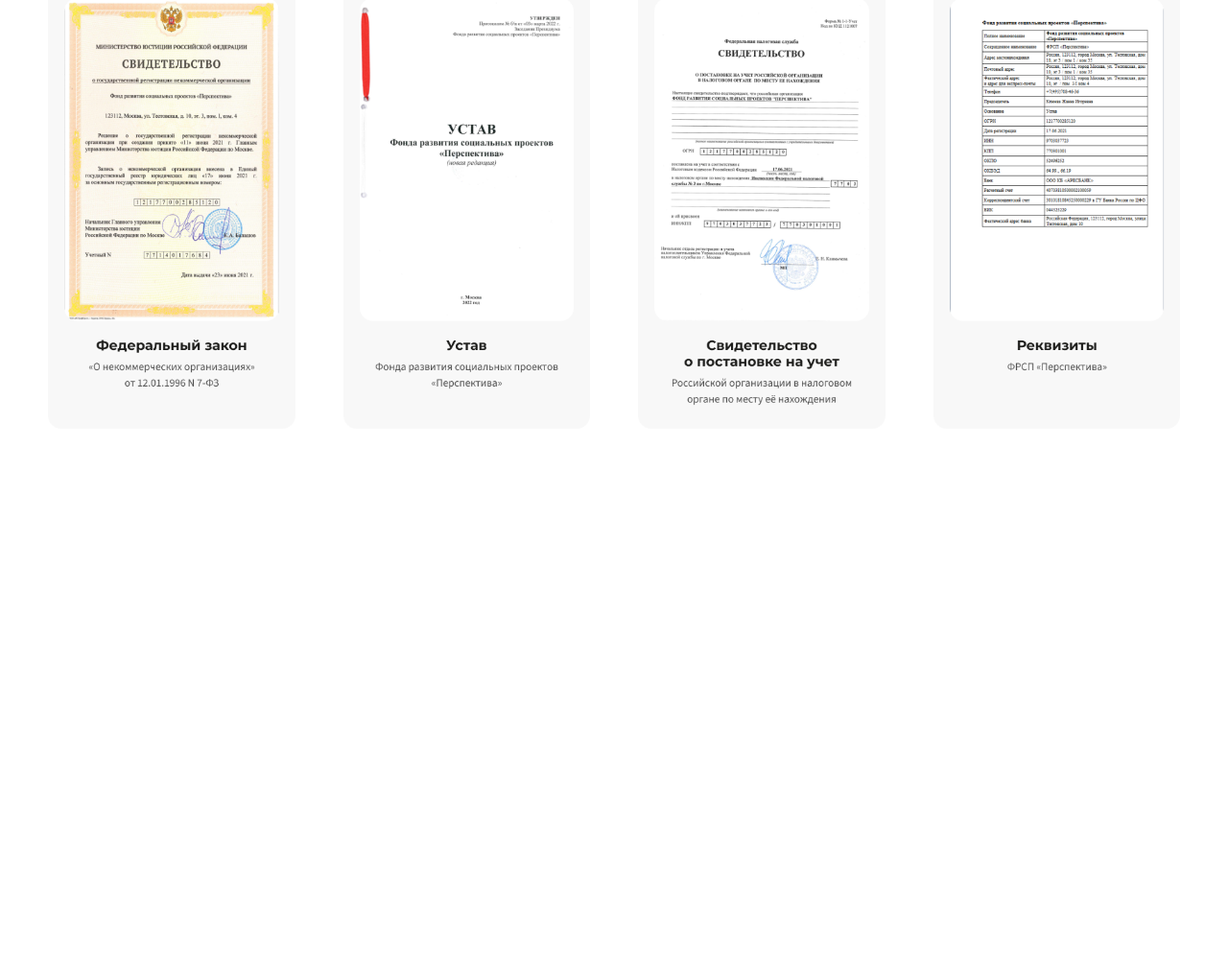
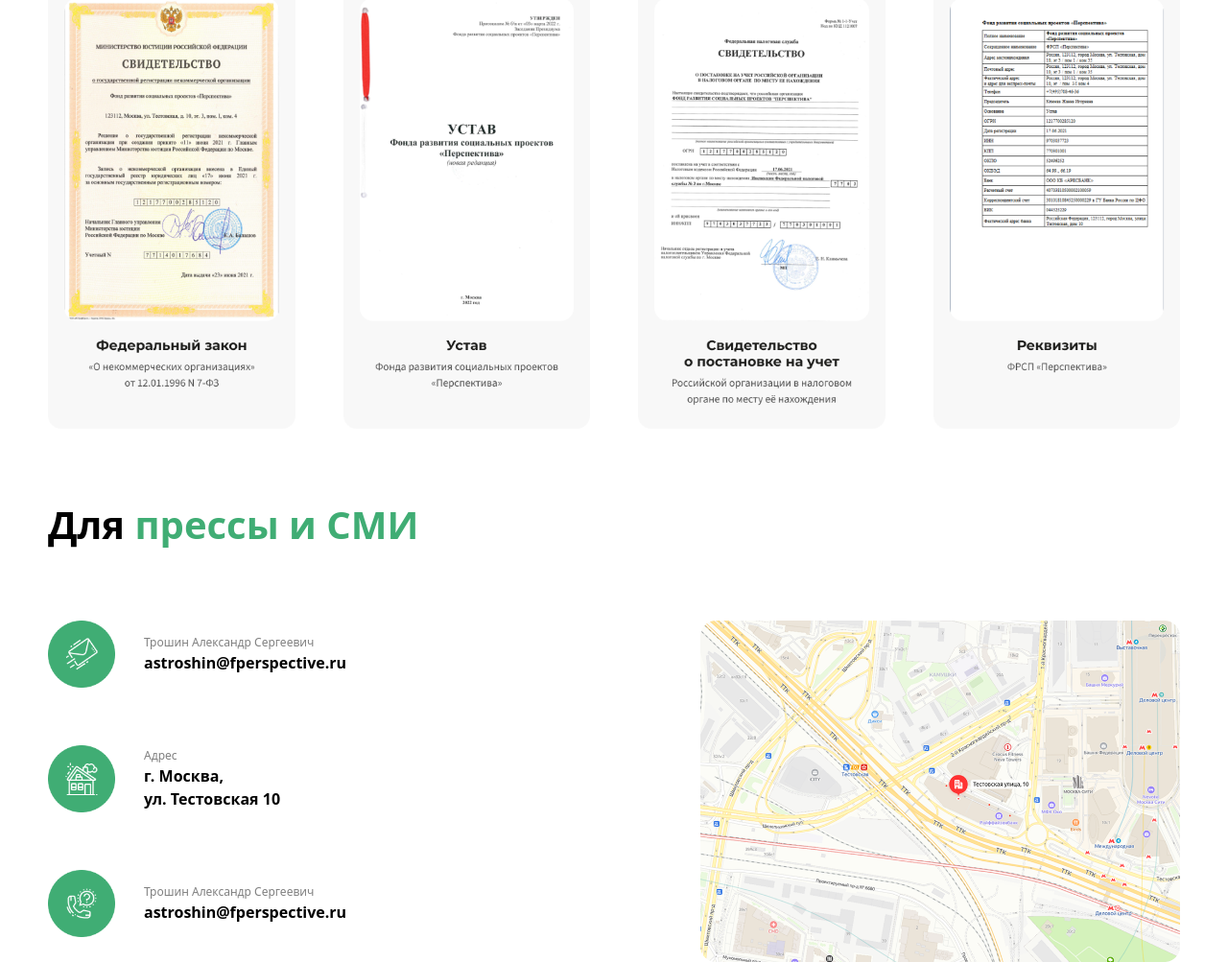
Before and after one commit to vibswift/home-work-project-4, a website: page src/page3.html in a window 1280 px wide. Shown: the part 279-1282 px from the top of the page at 96% size. Before the commit the page ends 800 px from the top, so only its background shows below. Drawn offline with Linux system fonts and the light colour scheme.

Commit message:
section from main by branche3

```diff
--- a/src/page3.html
+++ b/src/page3.html
@@ -57,5 +57,55 @@
         </section>
      </header>
 
+     <main>
+         <section class="mt-[70px] font-bold px-[50px] mb-[70px]">
+            <p class="text-[40px] text-[#40AD74]"><span class="text-[black]">Для</span> прессы и СМИ</p>
+        </section>
+
+        <section class="flex  justify-between px-[50px]">
+            <div class="block1 flex flex-col gap-[60px]">
+
+                <div class="flex  items-center gap-[30px]">
+                    <div>
+                        <img class="w-[70px]" src="./sur/sur4.png" alt="">
+                    </div>
+
+                    <div>
+                        <p class="text-[gray] text-[12px]">Трошин Александр Сергеевич</p>
+                        <p class="font-bold">astroshin@fperspective.ru</p>
+                    </div>
+
+                </div>
+
+                 <div class="flex  items-center gap-[30px]">
+                    <div>
+                        <img class="w-[70px]" src="./sur/sur5.png" alt="">
+                    </div>
+
+                    <div>
+                        <p class="text-[gray] text-[12px]">Адрес</p>
+                        <p class="font-bold">г. Москва, <br> ул. Тестовская 10</p>
+                    </div>
+
+                </div>
+
+                 <div class="flex  items-center gap-[30px]">
+                    <div>
+                        <img class="w-[70px]" src="./sur/sur6.png" alt="">
+                    </div>
+
+                    <div>
+                        <p class="text-[gray] text-[12px]">Трошин Александр Сергеевич</p>
+                        <p class="font-bold">astroshin@fperspective.ru</p>
+                    </div>
+
+                </div>
+            </div>
+            <div class="block2">
+                <img class="w-[500px]" src="./sur/sur7.png" alt="">
+            </div>
+        </section>
+     </main>
+
 </body>
 </html>
```
